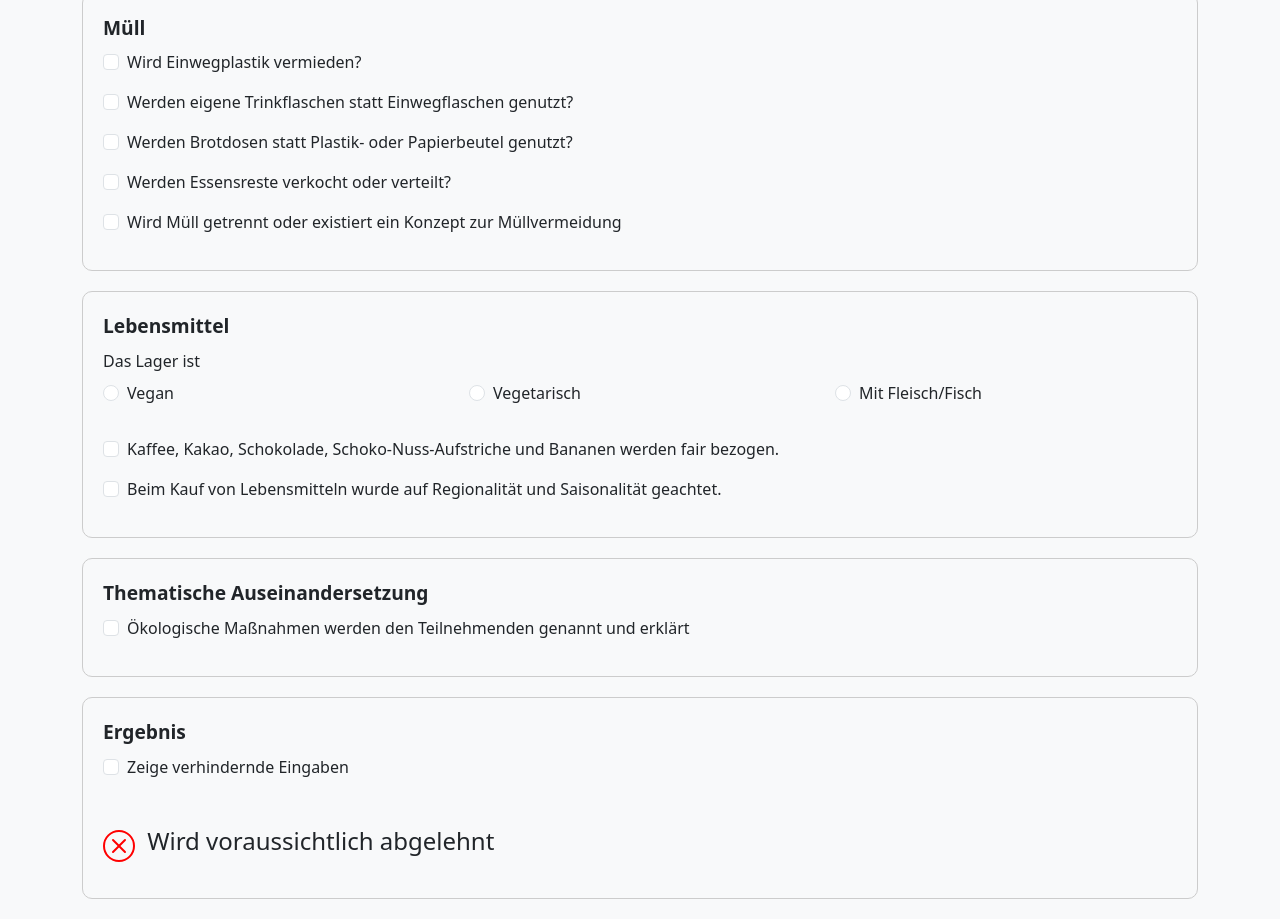
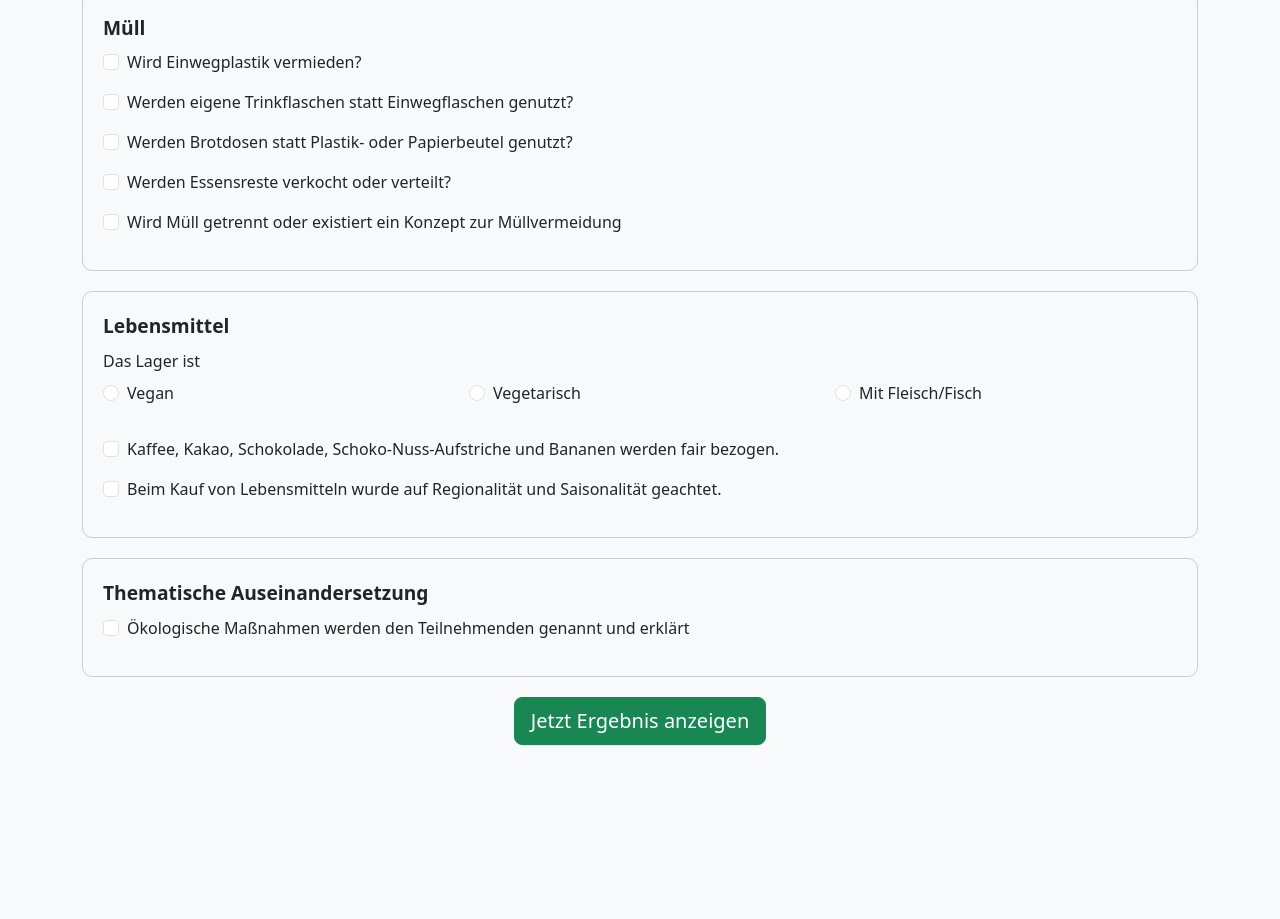
Before and after one commit to martin3398/oeko-euro-quick-check, a website: page src/index.html in a window 1280 px wide. Shown: the part 637-1556 px from the top of the page. After the commit the page ends 1430 px from the top, so only its background shows below. Drawn offline with nearby package versions, Linux system fonts and the light colour scheme.

Commit message:
Added show results button

```diff
--- a/src/index.html
+++ b/src/index.html
@@ -181,7 +181,13 @@
         </div>
     </fieldset>
 
-    <fieldset>
+    <div class="collapse show mb-5" id="resultBtn">
+        <div class="text-center mb-3">
+            <button type="button" class="btn btn-success btn-lg" onclick="showResults()">Jetzt Ergebnis anzeigen</button>
+        </div>
+    </div>
+
+    <fieldset class="collapse" id="results">
         <legend>Ergebnis</legend>
 
         <div class="mb-5">
--- a/src/index.js
+++ b/src/index.js
@@ -162,4 +162,10 @@ function toggleBusSection() {
     }
 }
 
+function showResults() {
+    document.getElementById('results').classList.add('show');
+    document.getElementById('resultBtn').classList.remove('show');
+}
+
+
 checkCriteria();
```
